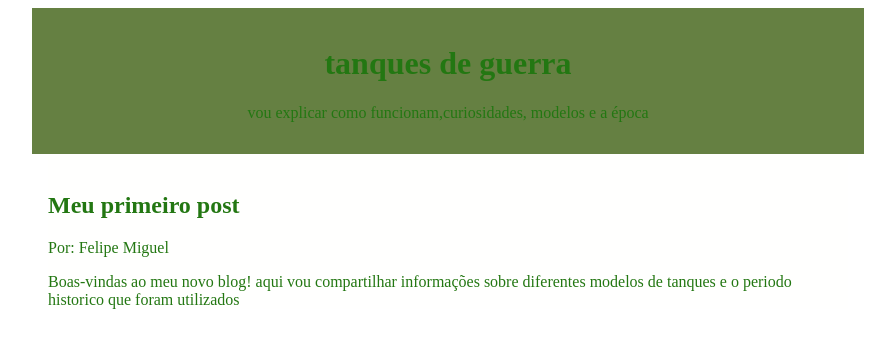
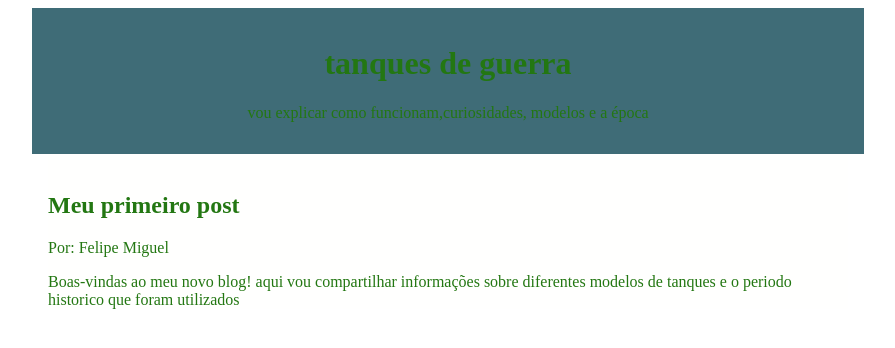
Before and after one commit to felipemagnepires-gif/1-projeto-2-tri., a plain HTML site: page index.html in a window 1280 px wide. Shown: the whole page, without its empty margins (192-1087 px from the left). Drawn offline with Linux system fonts and the light colour scheme.

Commit message:
1 de julho p2

```diff
--- a/index.html
+++ b/index.html
@@ -6,7 +6,7 @@
         <title>Blog</title>
         <style>
             header{
-                background-color: #335704c0;
+                background-color: #003c4bc0;
                 color: #237712;
                 text-align: center;
                 max-width: 800px;
```
